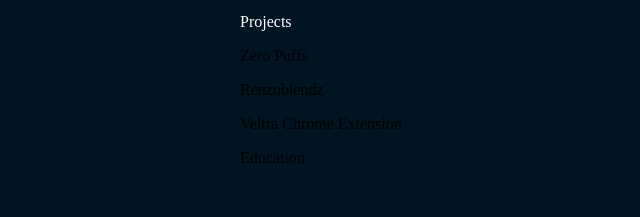
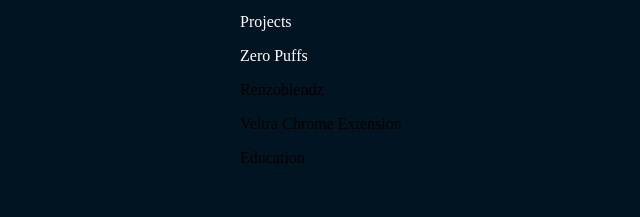
Before and after one commit to operationstriker/Portfolio-2, a plain HTML site: page index.html in a window 1280 px wide. Shown: the part 301-518 px from the top of the page, 272-912 px from the left. Drawn offline with Linux system fonts and the light colour scheme.

Commit message:
Update index.html

```diff
--- a/index.html
+++ b/index.html
@@ -50,7 +50,7 @@ In my spare time, I’m usually climbing, playing tennis, hanging out with my wi
 <p class="ScrollText">Commonwealth Bank Internship</p>
 <p class="ScrollText">Projects</p>
 
-<p>Zero Puffs</p>
+<p class="ScrollText">Zero Puffs</p>
 
 <p>Renzoblendz</p>
 
```
